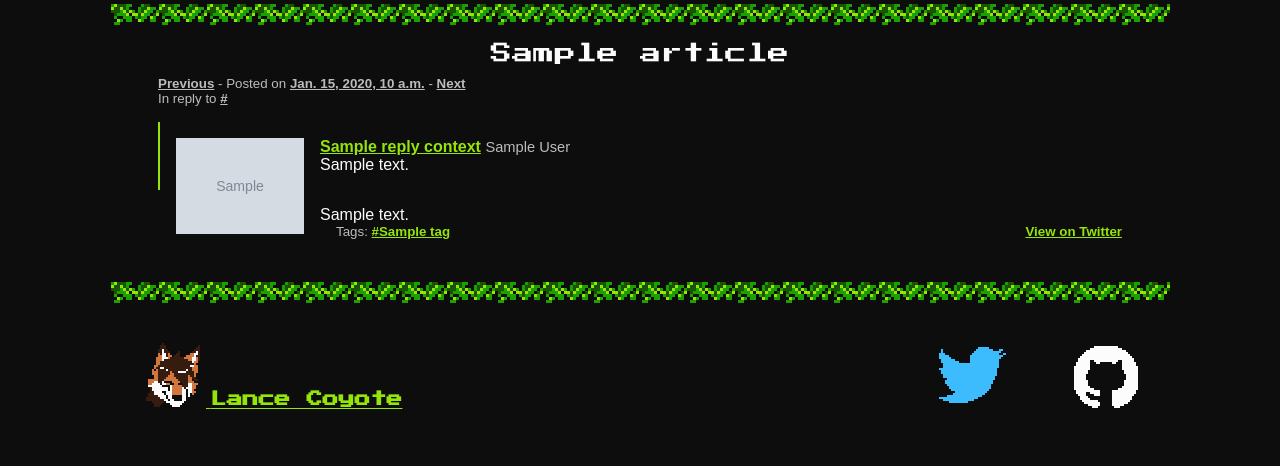
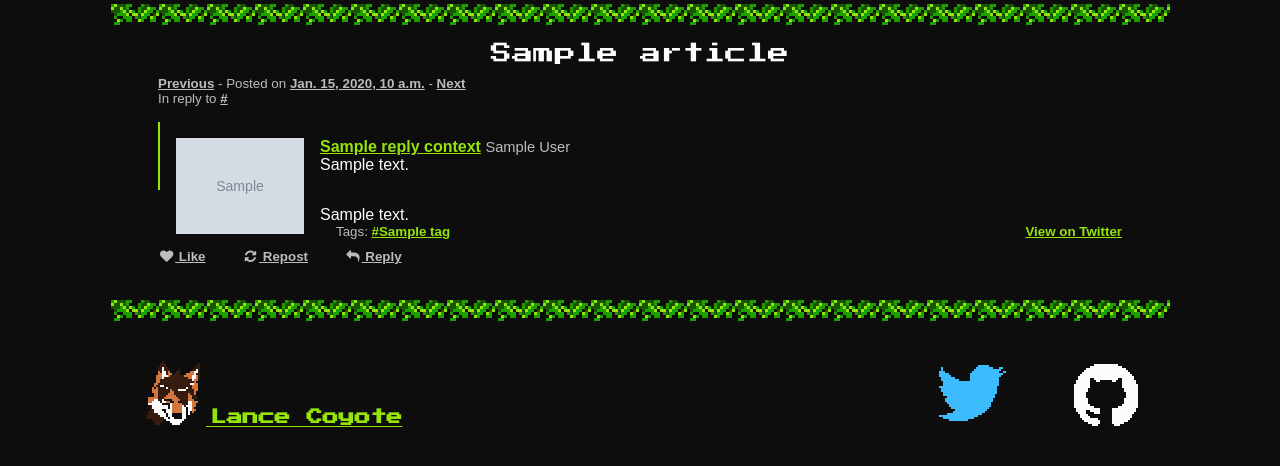
Before and after one commit to LanaCoyote/lancey.space, a Django app: template grmblgrmbl/templates/grmbl/post_detail.html in a window 1280 px wide. Shown: the part 260-726 px from the top of the page. Run offline with Django 3.2, Linux system fonts and the light colour scheme; the template is opened without the code that fills it: most values are stand-ins (such as "Sample title", 1, 10 or a date in 2020); grey boxes marked "Sample" are stand-in pictures; some libraries are stand-ins or nearby versions.

Commit message:
post not pose

```diff
--- a/grmblgrmbl/templates/grmbl/post_detail.html
+++ b/grmblgrmbl/templates/grmbl/post_detail.html
@@ -29,7 +29,7 @@
       <div class="meta tags">Tags: {% for tag in tags %}<a class="p-category" href="/posts?tag={{ tag }}">#{{ tag }}</a> {% endfor %}</div>
     </div>
     <div class="interaction">
-      {% if pose.posse_data.twitter %}<span class="meta like"><indie-action do="like" with="http://lancey.space/posts/{{ post.pk }}">
+      {% if post.posse_data.twitter %}<span class="meta like"><indie-action do="like" with="http://lancey.space/posts/{{ post.pk }}">
         <a href="https://twitter.com/intent/favorite?tweet_id={{ post.posse_data.get_tweet_id }}"><i class="fa fa-heart fa-fw"></i> Like</a>
       </indie-action></span>
       <span class="meta repost"><indie-action do="repost" with="http://lancey.space/posts/{{ post.pk }}">
```
